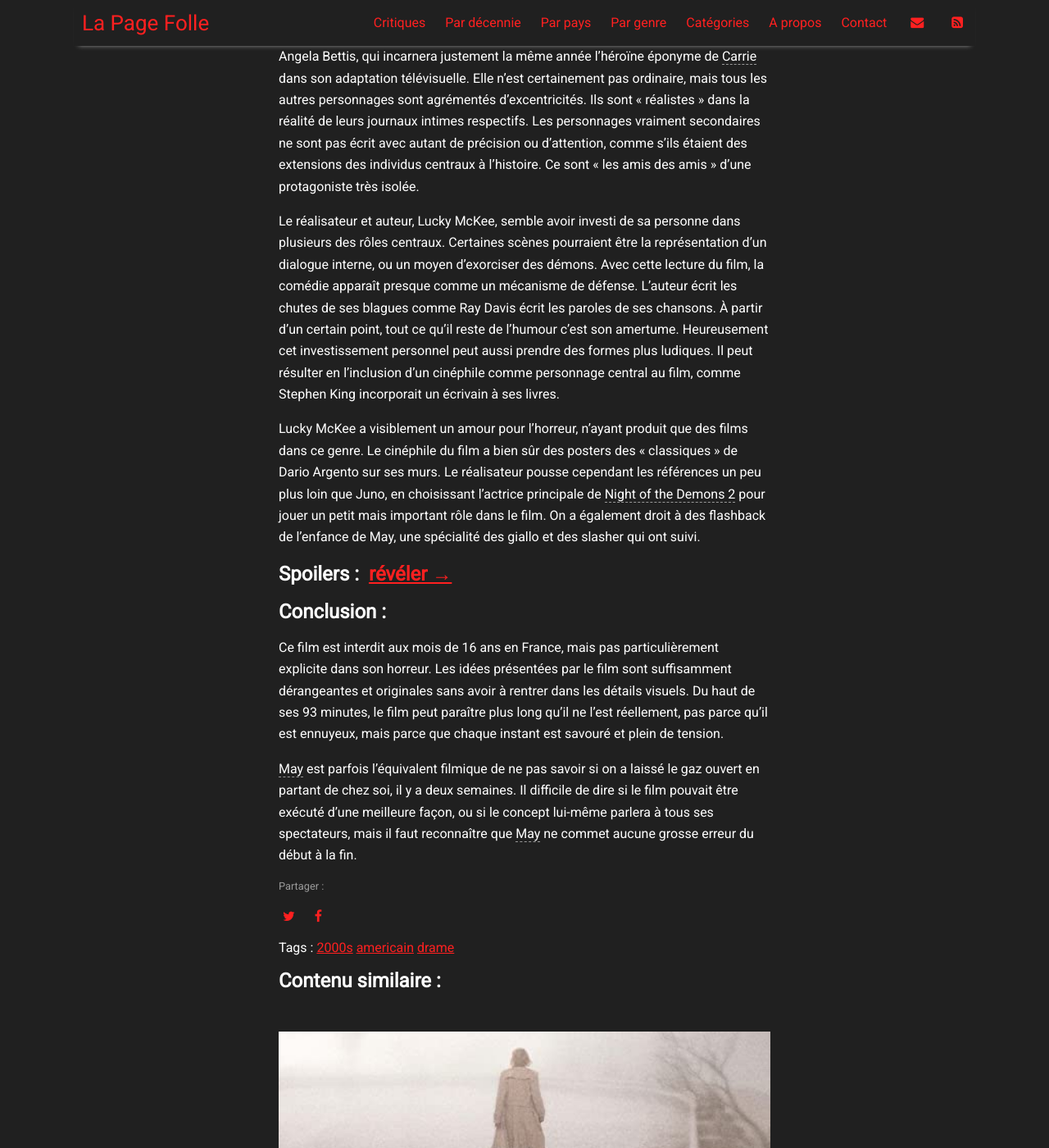
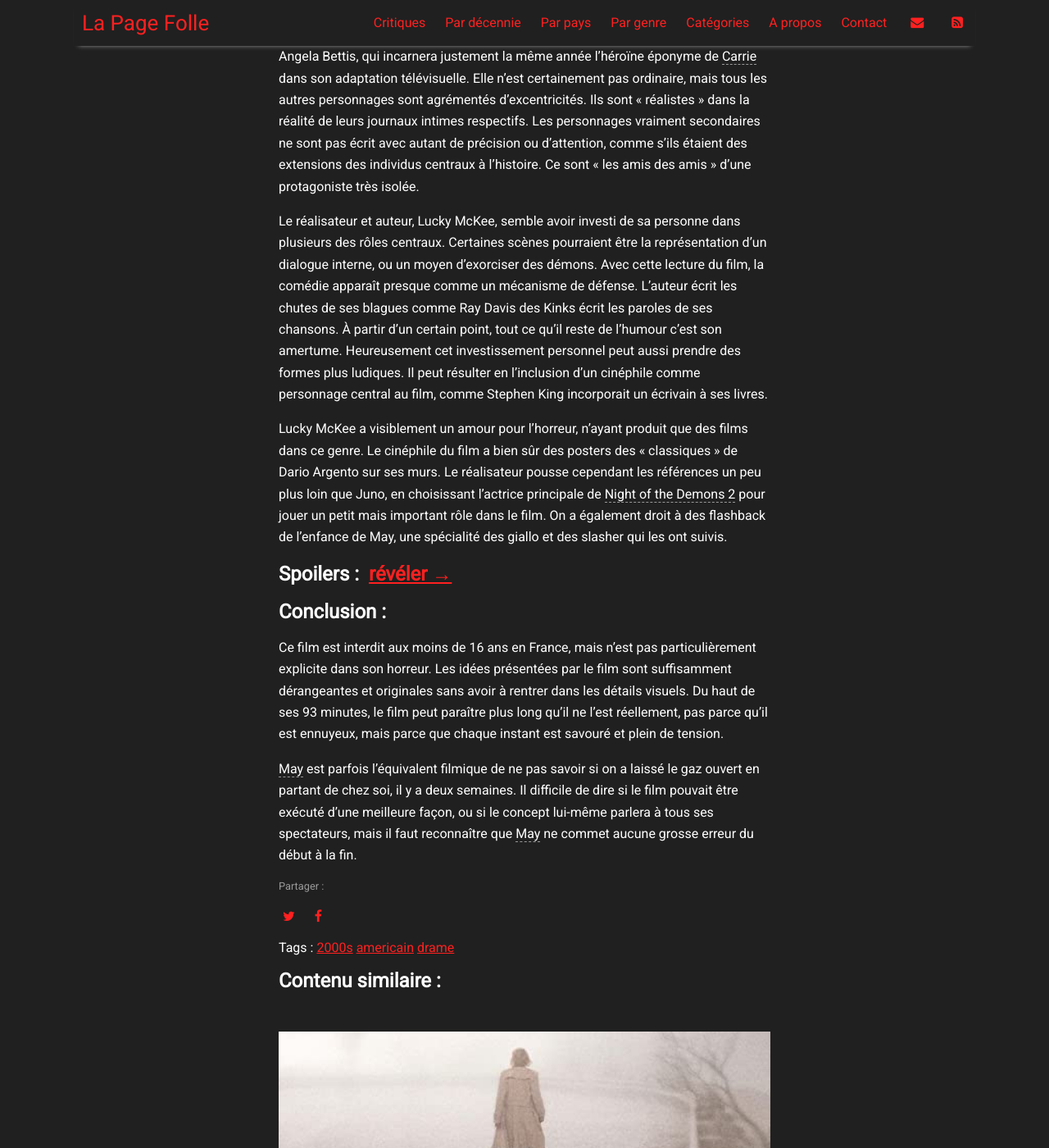
Before and after one commit to la-page-folle/la-page-folle.github.io, a Jekyll site: the page built from _posts/critiques/2021-09-16-may-2002.md, in a window 1280 px wide and 1400 px high, scrolled down 2014 px. Shown: the whole window at 82% size. Built offline with Jekyll 4.4.1, drawn with Linux system fonts in a browser that asks for light colours; nearby versions of some CDN libraries; some web fonts are replaced; some of the changed text lies outside the part shown.

```diff
--- a/_posts/critiques/2021-09-16-may-2002.md
+++ b/_posts/critiques/2021-09-16-may-2002.md
@@ -19,17 +19,17 @@ Le premier genre listé sur la page IMDb de {%include movie name='May|0'%} est
 
 ## Synopsis et vue d'ensemble :
 
-Le début des années [2000](2000s) est un moment intéressant pour le cinéma d'horreur. La seconde vague de slasher était encore pleine d'énergie et la première était sur le point de s'éteindre avec {%include movie name='Freddy vs. Jason|2OO3'%}, mais vivante. L'horreur japonaise, Les zombis, les parodies, les films de “torture” commençaient vraiment à s'établir comme si l'audience de {%include movie name='Scream|1997'%} en 1997 était maintenant un peu plus âgée et en demandait toujours plus. Dans cet environnement, {%include movie name='May|0'%} n'a pas su se trouver une audience en salle mais s'est rattrapé plus tard sur DVD. N'ayant jamais entendu parlé du film et après un rapide coup d'œil au poster et à la date, j'imaginais que le film parlerait d'une fille bizarre, probablement l'héritière de Helena Bonham Carter et Tim Burton, à la Lydia dans {%include movie name='Beetlejuice|1998'%}.
+Le début des années [2000](2000s) est un moment intéressant pour le cinéma d'horreur. La seconde vague de slasher était encore pleine d'énergie et la première était sur le point de s'éteindre avec {%include movie name='Freddy vs. Jason|2OO3'%}, mais vivante. L'horreur japonaise, les zombis, les parodies, les films de “torture” commençaient vraiment à s'établir comme si l'audience de {%include movie name='Scream|1997'%} en 1997 était maintenant un peu plus âgée et en demandait toujours plus. Dans cet environnement, {%include movie name='May|0'%} n'a pas su se trouver une audience en salle mais s'est rattrapé plus tard sur DVD. N'ayant jamais entendu parlé du film et après un rapide coup d'œil au poster et à la date, j'imaginais que le film parlerait d'une fille bizarre, probablement l'héritière de Helena Bonham Carter et Tim Burton, à la Lydia dans {%include movie name='Beetlejuice|1998'%}.
 
 En moins de 10 secondes le film nous fait savoir qu'on n'est pas ici pour s'amuser, et ne relâche vraiment son emprise qu'un jour ou deux après le visionnage. Le dernier film a m'avoir affecté à long terme était {%include movie name='Grave|2016'%}, cinq ans auparavant, cependant {%include movie name='May|0'%} se distingue par au moins deux points. Déjà, {%include movie name='May|0'%} ne se tire pas une balle dans le pied avec une scène finale regrettable qui plombe l'ambiance du film. Ensuite, le présentation est paradoxalement plus directe, étant moins subjective et plus conventionnelle, que celle de {%include movie name='Grave|0'%}.
 
-Un film plus traditionnel comme {%include movie name='Ginger Snaps|2000'%}, positionne l'observateur à distance de ses sujets, focalisant sur leurs interactions pour communiquer leurs personnalités et états émotionnels. Avec son protagoniste asocial, {%include movie name='May|0'%} choisit d'enfermer l'observateur dans la même pièce que le sujet et on apprend tout d'elle par ses actions et monologues. {%include movie name='Grave|0'%} nous met dans la tête du protagoniste, au point de déformer notre vision du monde du film. {%include movie name='May|0'%} est intimiste mais on ne perd pas nos repères en tant que spectateur, et la forme ne prend jamais le dessus sur le fond. La forme suit les conventions d'un film du genre et de l'époque : une bande originale presque contemporaine, un éclairage propre, un monde "réaliste". Ce qui importe au réalisateur, c'est le texte.
+Un film plus traditionnel comme {%include movie name='Ginger Snaps|2000'%}, positionne l'observateur à distance de ses sujets, se focalisant sur leurs interactions pour communiquer leurs personnalités et états émotionnels. Avec son protagoniste asocial, {%include movie name='May|0'%} choisit d'enfermer l'observateur dans la même pièce que le sujet et on apprend tout d'elle par ses actions et monologues. {%include movie name='Grave|0'%} nous met dans la tête du protagoniste, au point de déformer notre vision du monde du film. {%include movie name='May|0'%} est intimiste mais on ne perd pas nos repères en tant que spectateur, et la forme ne prend jamais le dessus sur le fond. La forme suit les conventions d'un film du genre et de l'époque : une bande originale presque contemporaine, un éclairage propre, un monde "réaliste". Ce qui importe au réalisateur, c'est le texte.
 
 Notre protagoniste, la titulaire May, est une asociale en quête de connexion avec au moins certains membres de la société qui l'entoure. Le personnage est joué par Angela Bettis, qui incarnera justement la même année l'héroïne éponyme de {%include movie name='Carrie|2002'%} dans son adaptation télévisuelle. Elle n'est certainement pas ordinaire, mais tous les autres personnages sont agrémentés d'excentricités. Ils sont “réalistes” dans la réalité de leurs journaux intimes respectifs. Les personnages vraiment secondaires ne sont pas écrit avec autant de précision ou d'attention, comme s'ils étaient des extensions des individus centraux à l'histoire. Ce sont “les amis des amis” d'une protagoniste très isolée.
 
-Le réalisateur et auteur, Lucky McKee, semble avoir investi de sa personne dans plusieurs des rôles centraux. Certaines scènes pourraient être la représentation d'un dialogue interne, ou un moyen d'exorciser des démons. Avec cette lecture du film, la comédie apparaît presque comme un mécanisme de défense. L'auteur écrit les chutes de ses blagues comme Ray Davis écrit les paroles de ses chansons. À partir d'un certain point, tout ce qu'il reste de l'humour c'est son amertume. Heureusement cet investissement personnel peut aussi prendre des formes plus ludiques. Il peut résulter en l'inclusion d'un cinéphile comme personnage central au film, comme Stephen King incorporait un écrivain à ses livres.
+Le réalisateur et auteur, Lucky McKee, semble avoir investi de sa personne dans plusieurs des rôles centraux. Certaines scènes pourraient être la représentation d'un dialogue interne, ou un moyen d'exorciser des démons. Avec cette lecture du film, la comédie apparaît presque comme un mécanisme de défense. L'auteur écrit les chutes de ses blagues comme Ray Davis des Kinks écrit les paroles de ses chansons. À partir d'un certain point, tout ce qu'il reste de l'humour c'est son amertume. Heureusement cet investissement personnel peut aussi prendre des formes plus ludiques. Il peut résulter en l'inclusion d'un cinéphile comme personnage central au film, comme Stephen King incorporait un écrivain à ses livres.
 
-Lucky McKee a visiblement un amour pour l'horreur, n'ayant produit que des films dans ce genre. Le cinéphile du film a bien sûr des posters des “classiques” de Dario Argento sur ses murs. Le réalisateur pousse cependant les références un peu plus loin que Juno, en choisissant l'actrice principale de {%include movie name='Night of the Demons 2|1994'%} pour jouer un petit mais important rôle dans le film. On a également droit à des flashback de l'enfance de May, une spécialité des giallo et des slasher qui ont suivi.
+Lucky McKee a visiblement un amour pour l'horreur, n'ayant produit que des films dans ce genre. Le cinéphile du film a bien sûr des posters des “classiques” de Dario Argento sur ses murs. Le réalisateur pousse cependant les références un peu plus loin que Juno, en choisissant l'actrice principale de {%include movie name='Night of the Demons 2|1994'%} pour jouer un petit mais important rôle dans le film. On a également droit à des flashback de l'enfance de May, une spécialité des giallo et des slasher qui les ont suivis.
 
 ## Spoilers :
 
@@ -49,6 +49,6 @@ La dernière partie du film opère comme l'acte final d'une tragédie et presque
 
 ## Conclusion :
 
-Ce film est interdit aux mois de 16 ans en France, mais pas particulièrement explicite dans son horreur. Les idées présentées par le film sont suffisamment dérangeantes et originales sans avoir à rentrer dans les détails visuels. Du haut de ses 93 minutes, le film peut paraître plus long qu'il ne l'est réellement, pas parce qu'il est ennuyeux, mais parce que chaque instant est savouré et plein de tension.
+Ce film est interdit aux moins de 16 ans en France, mais n'est pas particulièrement explicite dans son horreur. Les idées présentées par le film sont suffisamment dérangeantes et originales sans avoir à rentrer dans les détails visuels. Du haut de ses 93 minutes, le film peut paraître plus long qu'il ne l'est réellement, pas parce qu'il est ennuyeux, mais parce que chaque instant est savouré et plein de tension.
 
 {%include movie name='May|0'%} est parfois l'équivalent filmique de ne pas savoir si on a laissé le gaz ouvert en partant de chez soi, il y a deux semaines. Il difficile de dire si le film pouvait être exécuté d'une meilleure façon, ou si le concept lui-même parlera à tous ses spectateurs, mais il faut reconnaître que {%include movie name='May|0'%} ne commet aucune grosse erreur du début à la fin.
```
Also changed, not shown: other parts of _posts/critiques/2021-09-16-may-2002.md (+1 -1 lines), _posts/critiques/2022-07-05-arthur-malediction-2022.md (+1 -1 lines), _posts/critiques/2022-09-25-smile-2022.md (+2 -2 lines).
